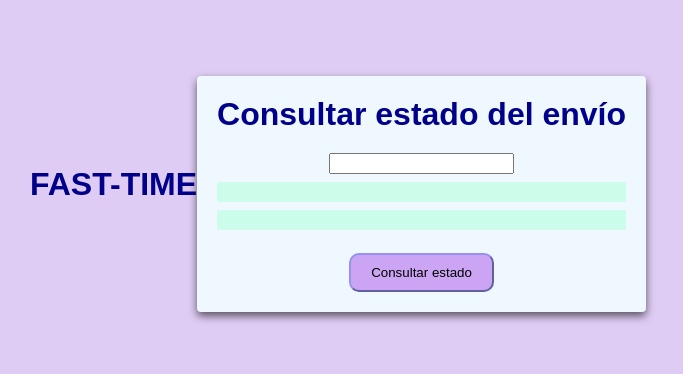
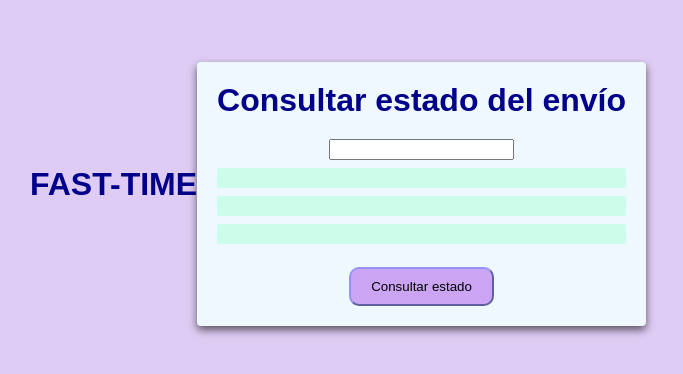
Before and after one commit to infinite1000darc/FastTimeWeb, a plain HTML site: page index.html in a window 1280 px wide. Shown: the part 206-580 px from the top of the page, without its empty margins (302-985 px from the left). Drawn offline with Linux system fonts and the light colour scheme.

Commit message:
html y css

```diff
--- a/estilo.css
+++ b/estilo.css
@@ -46,6 +46,13 @@ button:hover{
     border-radius: 2px;
 }
 
+.lista-paquetes{
+    background-color: rgb(204, 252, 234);
+    padding: 10px;
+    margin: 8px 0;
+    border-radius: 2px;
+}
+
 .información-envío{
     background-color: rgb(204, 252, 234);
     padding: 10px;
--- a/funcion.js
+++ b/funcion.js
@@ -1,4 +1,6 @@
-const URL_OBTENERESTADOS = "http://localhost:8080/WSFastTime/ws/"
+const URL_OBTENER_ENVIO = "http://localhost:8080/WSFastTime/ws/"
+const URL_OBTENER_ESTADOS = "http://localhost:8080/WSFastTime/ws/"
+const URL_OBTENER_PAQUETES = "http://localhost:8080/WSFastTime/ws/paquete/obtenerPaqueteEnvio/"
 
 function validarNumeroCambio(){
     const inputNumero = document.getElementById("inputNoGuía");
--- a/index.html
+++ b/index.html
@@ -14,6 +14,9 @@
         <div id="información-envío" class="información-envío">
 
         </div>
+        <div id="lista-paquetes" class="lista-paquetes">
+
+        </div>
         <div id="lista-estados" class="lista-estados">
 
         </div>
```
